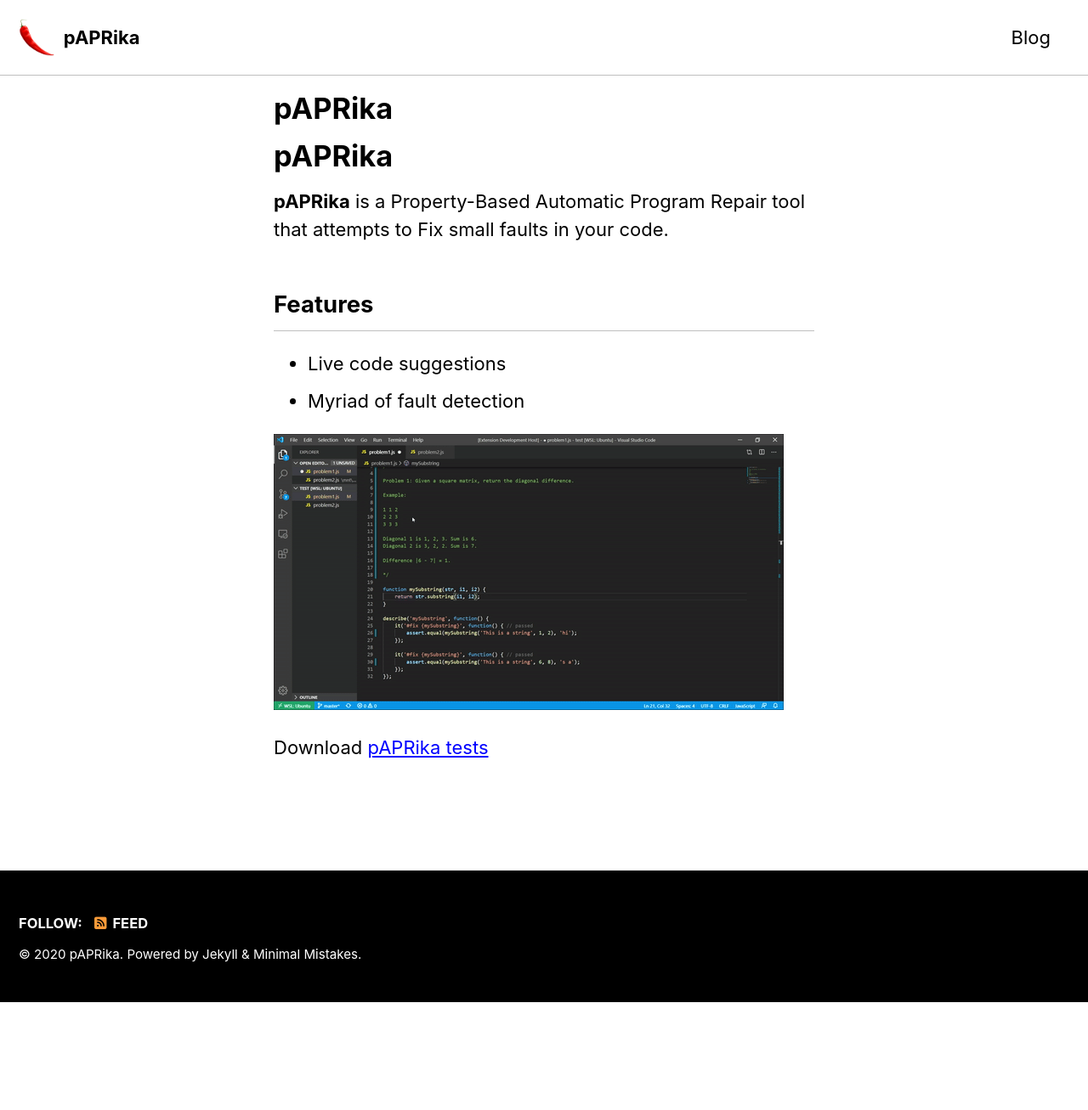
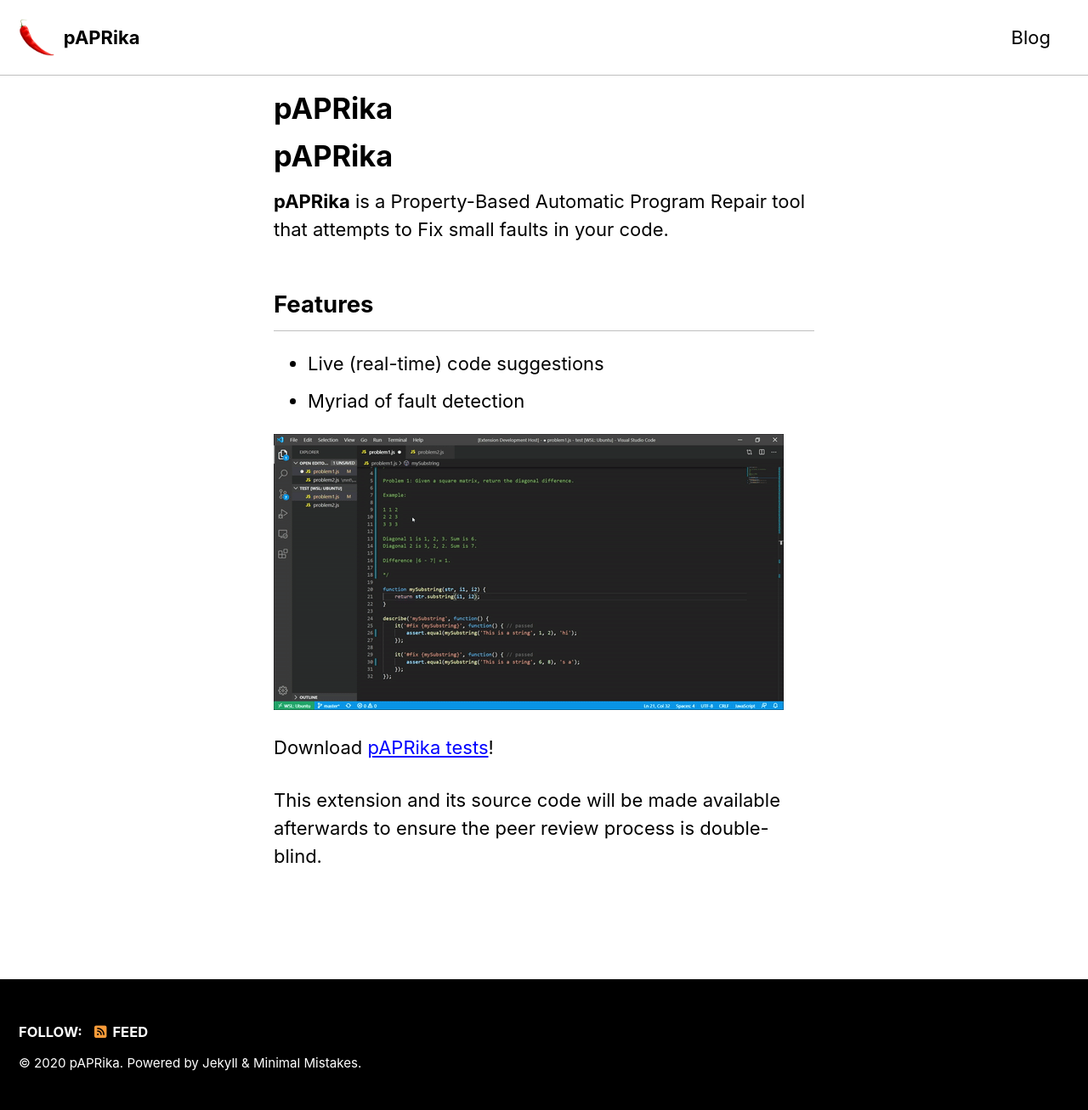
Before and after one commit to afonsojramos/pAPRika, a Jekyll site: the page built from pAPRika/index.markdown, in a window 1280 px wide. Shown: the whole page at 85% size. Built offline with Jekyll 4.4.1, drawn with Linux system fonts in a browser that asks for light colours; cached includes are drawn as plain includes; nearby versions of some CDN libraries; the list of posts is cut into pages by our own code; comment, search, counter and statistics services are not loaded; our own code applies the rules of GitHub Pages for plain Markdown files; before the commit the page ends 1180 px from its top, so only the background shows below that.

Commit message:
updated with new post

```diff
--- a/pAPRika/_posts/2020-05-08-welcome-to-pAPRika.markdown
+++ b/pAPRika/_posts/2020-05-08-welcome-to-pAPRika.markdown
@@ -5,4 +5,6 @@
 categories: releases
 ---
 
-This is the first public release of the pAPRika tool.
+This is the first release of the pAPRika tool.
+
+The tool itself will be made available soon!
--- a/pAPRika/index.markdown
+++ b/pAPRika/index.markdown
@@ -14,9 +14,11 @@
 
 <!-- List with gifs for each feature example: https://github.com/James-Yu/LaTeX-Workshop -->
 
-- Live code suggestions
+- Live (real-time) code suggestions
 - Myriad of fault detection
 
 ![pAPRika v0.0.1](/assets/pAPRika-v0.1.gif)
 
-Download [pAPRika tests](/assets/paprika-tests.zip)
+Download [pAPRika tests](/assets/paprika-tests.zip)!
+
+This extension and its source code will be made available afterwards to ensure the peer review process is double-blind.
```
